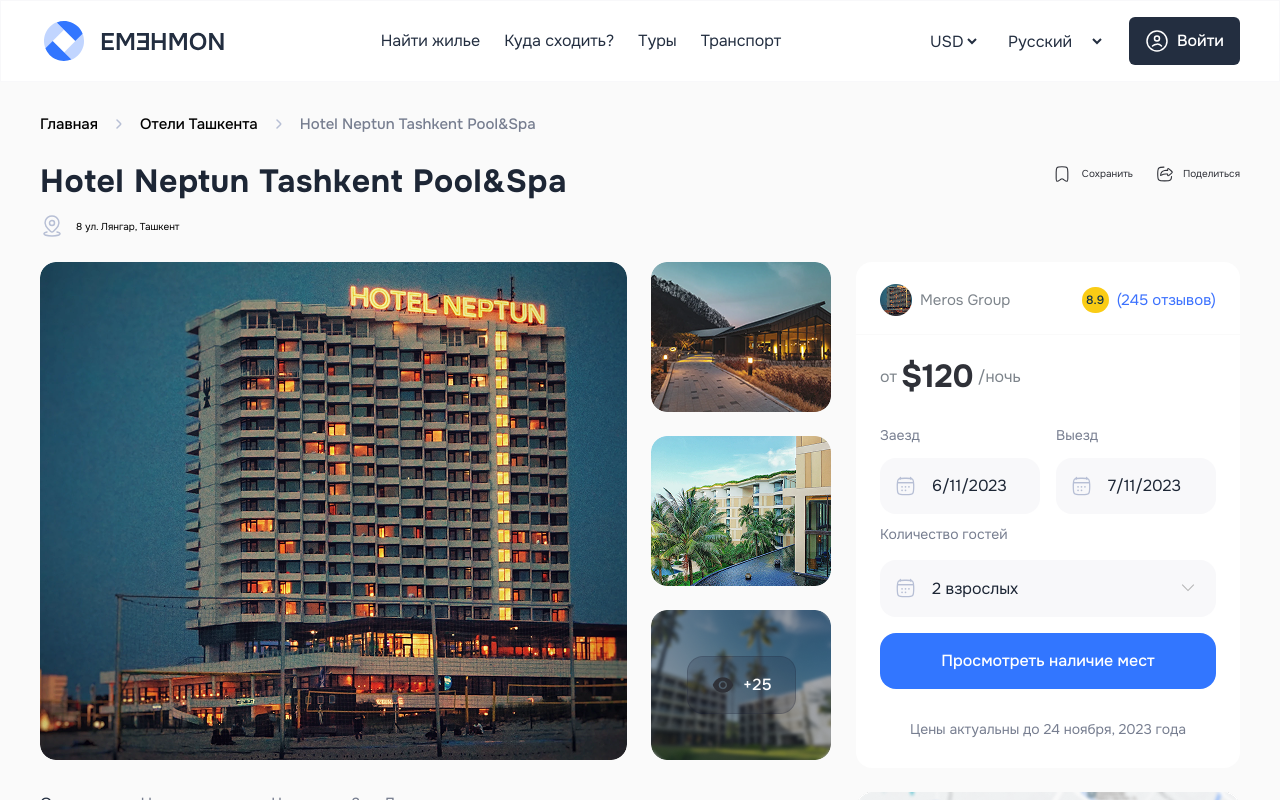
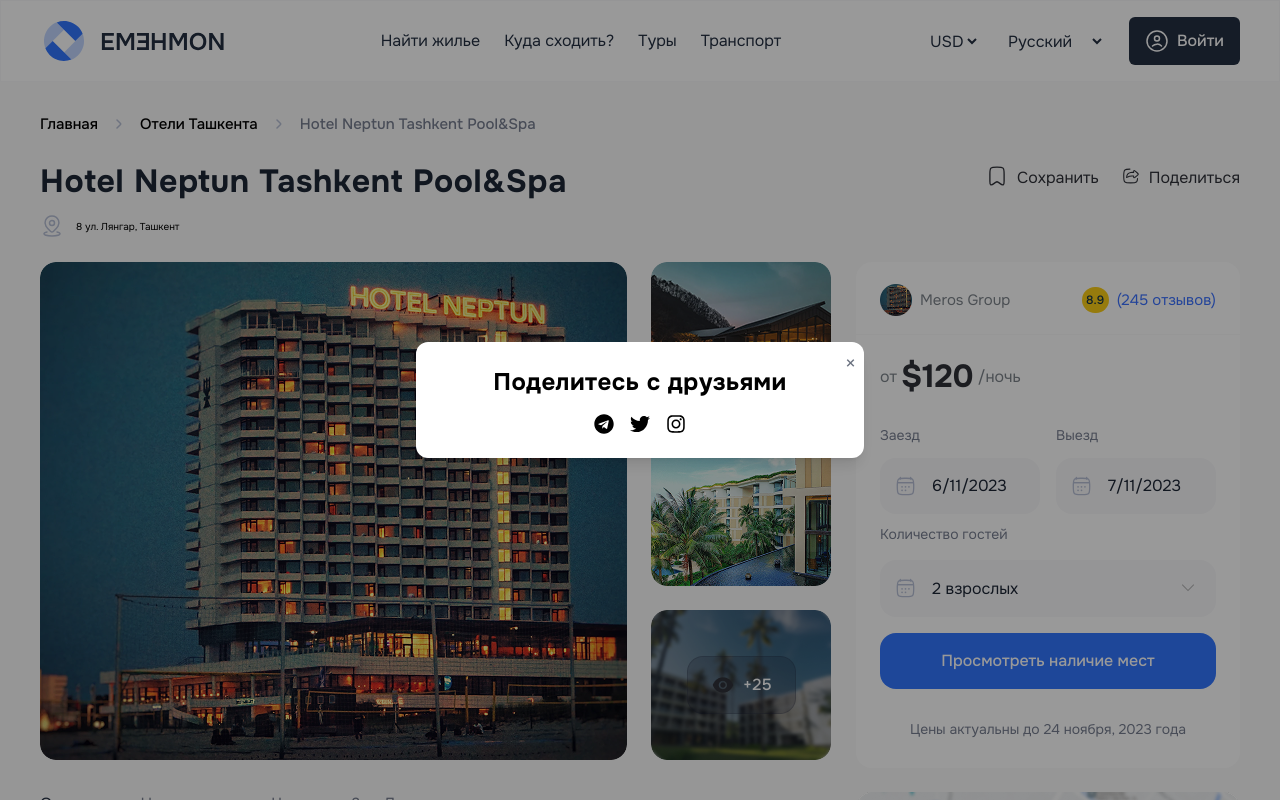
Before and after one commit to soliha10/e-hotel, a React (Create React App) app: page /hotel/1 in a window 1280 px wide. Both pictures are taken after a click on the button "Поделиться". Shown: the top 800 px of the page. Built offline with nearby package versions, Linux system fonts and the light colour scheme.

Commit message:
Make model for share

```diff
--- a/src/components/Detail-hero/Detail-form.jsx
+++ b/src/components/Detail-hero/Detail-form.jsx
@@ -25,8 +25,8 @@ const DetailForm = () => {
           <span className="text-[#7D848B] lg:text-base  font-normal ">/ночь</span>
         </strong>
 
-        <form action="" className="flex items-center flex-wrap gap-x-1 md:gap-x-4 ">
-          <div className="flex lg:w-[160px] flex-col gap-3 mb-2 ">
+        <form action="" className="flex items-center justify-between flex-wrap gap-x-1 md:gap-x-4 ">
+          <div className="flex w-[160px] flex-col gap-3 mb-2 ">
             <label htmlFor="" className="text-[#777E90] text-[14px]">Заезд</label>
             <select name="" id="" className="bg-[#F8F8FA] rounded-2xl py-4 pe-4 ps-[52px] appearance-none text-[#1D2635] " style={{
               backgroundImage: `url(${date})`,
@@ -37,7 +37,7 @@ const DetailForm = () => {
               <option value="">6/11/2023</option>
             </select>
           </div>
-          <div className="flex lg:w-[160px] flex-col gap-3 mb-2 ">
+          <div className="flex w-[160px] flex-col gap-3 mb-2 ">
             <label htmlFor="" className="text-[#777E90] text-[14px]">Выезд</label>
             <select name="" id="" className="bg-[#F8F8FA] rounded-2xl py-4 pe-4 ps-[52px] appearance-none text-[#1D2635] " style={{
               backgroundImage: `url(${date})`,
--- a/src/components/Detail-hero/Detail-hero.jsx
+++ b/src/components/Detail-hero/Detail-hero.jsx
@@ -7,10 +7,15 @@ import scene from "../../assets/images/scene-d.png";
 import palm from "../../assets/images/palm-d.png";
 import save from "../../assets/images/save.svg"
 import send from "../../assets/images/send.svg"
+import { useState } from "react";
+import DetailShareModal from "./DetailShareModal";
 
 
 
 const DetailHero = () => {
+
+  const [isOpen, setIsOpen] = useState(false);
+
   return (
     <section>
       <div className="w-full max-w-[1240px] mx-auto px-5">
@@ -37,10 +42,10 @@ const DetailHero = () => {
               </div>
 
               <div className="flex text-[#2F3138] gap-6 ">
-                <button className="flex gap-1 md:gap-3 min-[380px]:text-[10px] "  >
-                  <img src={save} alt="" className="min-[380px]:w-4 min-[380px]:h-4" />Сохранить</button>
-                <button className="flex gap-1 md:gap-[10px] min-[380px]:text-[10px] ">
-                  <img src={send} alt="" className="min-[380px]:w-4 min-[380px]:h-4" />
+                <button className="flex gap-1 md:gap-3 min-[380px]:text-[10px] md:text-base "  >
+                  <img src={save} alt="" className="min-[380px]:w-4 min-[380px]:h-4 md:w-4 md:h-5 " />Сохранить</button>
+                <button onClick={() => setIsOpen(true)} className="flex gap-1 md:gap-[10px] min-[380px]:text-[10px] md:text-base ">
+                  <img src={send} alt="" className="min-[380px]:w-4 min-[380px]:h-4 md:w-4 md:h-5 " />
                   Поделиться</button>
               </div>
             </div>
@@ -59,6 +64,20 @@ const DetailHero = () => {
             </div>
           </div>
         </div>
+
+        {isOpen && (
+          <div className="fixed inset-0 bg-black bg-opacity-40 flex items-center justify-center z-50">
+            <div className="bg-white rounded-xl p-6 relative w-[90%] max-w-md shadow-lg">
+              <button onClick={() => setIsOpen(false)} className="absolute top-2 right-2 text-gray-500 hover:text-black text-xl"
+              > &times;</button>
+              <DetailShareModal />
+            </div>
+          </div>
+        )}
+
+
+
+
       </div>
     </section>
   )
--- /dev/null
+++ b/src/components/Detail-hero/DetailShareModal.jsx
@@ -0,0 +1,26 @@
+import React from 'react'
+import { FaInstagram, FaTelegram, FaTwitter } from 'react-icons/fa'
+
+const DetailShareModal = () => {
+  return (
+    <div className='text-center'>
+      <h2 className="text-[31D2635] text-base md:text-lg lg:text-2xl font-bold mb-4 tracking-[0.48px] leading-[33.6px] ">
+        Поделитесь с друзьями
+      </h2>
+      <div className="flex items-center justify-center gap-x-4">
+        <button className=" text-[10px] sm:text-xs md:text-sm lg:text-[15px] rounded">
+          <FaTelegram className=' w-5 h-5 ' />
+        </button>
+        <button className=" text-[10px] sm:text-xs md:text-sm lg:text-[15px]  rounded">
+          <FaTwitter className=' w-5 h-5 '/>
+        </button>
+        <button className="text-[10px] sm:text-xs md:text-sm lg:text-[15px]  rounded">
+          <FaInstagram className=' w-5 h-5 ' />
+
+        </button>
+      </div>
+    </div>
+  )
+}
+
+export default DetailShareModal
--- a/src/components/Detail-info/DetailInfo.jsx
+++ b/src/components/Detail-info/DetailInfo.jsx
@@ -135,9 +135,9 @@ const DetailInfo = () => {
 
             <div className="border-b border-[#777E90]  pb-8 mb-8">
               <h2 className="text-[31D2635] text-base md:text-lg lg:text-2xl font-bold mb-4 md:tracking-[0.48px] md:leading-[33.6px] ">Удобства отеля</h2>
-              <p className="text-[#1D2635] text-[10px] sm:text-xs md:text-sm  lg:text-[15px] md:tracking-[0.3px] md:leading-[22.5px] mb-3  ">Наш отель включает в себя уютные номера и общественные зоны для комфортного отдыха, а также:</p>
+              <p className="text-[#1D2635] text-[10px] sm:text-xs md:text-sm  lg:text-[15px] md:tracking-[0.3px] md:leading-[22.5px] mb-6  ">Наш отель включает в себя уютные номера и общественные зоны для комфортного отдыха, а также:</p>
 
-              <ul className="flex flex-col lg:h-[216px] flex-wrap gap-x-[40px] gap-y-6">
+              <ul className="flex lg:flex-col lg:h-[216px] flex-wrap gap-x-[40px] gap-y-6">
                 {comfort.map(({ id, pic, name }) => (
                   <InfoItem key={id} pic={pic} name={name} />
                 ))}
--- a/src/components/Detail-info/InfoItem.jsx
+++ b/src/components/Detail-info/InfoItem.jsx
@@ -1,7 +1,7 @@
 
 const InfoItem = ({ pic, name }) => {
   return (
-    <li className='flex lg:w-[245px] flex-wrap items-center text-[#232E40] text-[14px] gap-x-4 leading-[22px] tracking-[0.3px] '>
+    <li className='flex w-[150px] lg:w-[245px]  items-center text-[#232E40] text-[10px] md:text-[14px] gap-x-4 leading-[22px] tracking-[0.3px] '>
       <img src={pic} alt="" />
       {name}
     </li>
```
